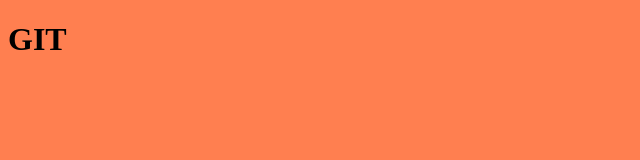
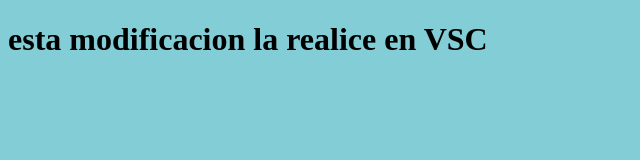
Before and after one commit to Agustinalalli/prueba--2022, a plain HTML site: page index.html in a window 1280 px wide. Shown: the whole page, without its empty margins (0-640 px from the left). Drawn offline with Linux system fonts and the light colour scheme.

Commit message:
CAMBIE COLOR DE FONDO

```diff
--- a/estilos.css
+++ b/estilos.css
@@ -1 +1 @@
-body {background-color: coral;}
+body {background-color: rgb(131, 205, 215)}
--- a/index.html
+++ b/index.html
@@ -8,6 +8,6 @@
     <link rel="stylesheet" href="estilos.css">
 </head>
 <body>
-    <h1>GIT</h1>
+    <h1>esta modificacion la realice en VSC</h1>
 </body>
 </html>
```
